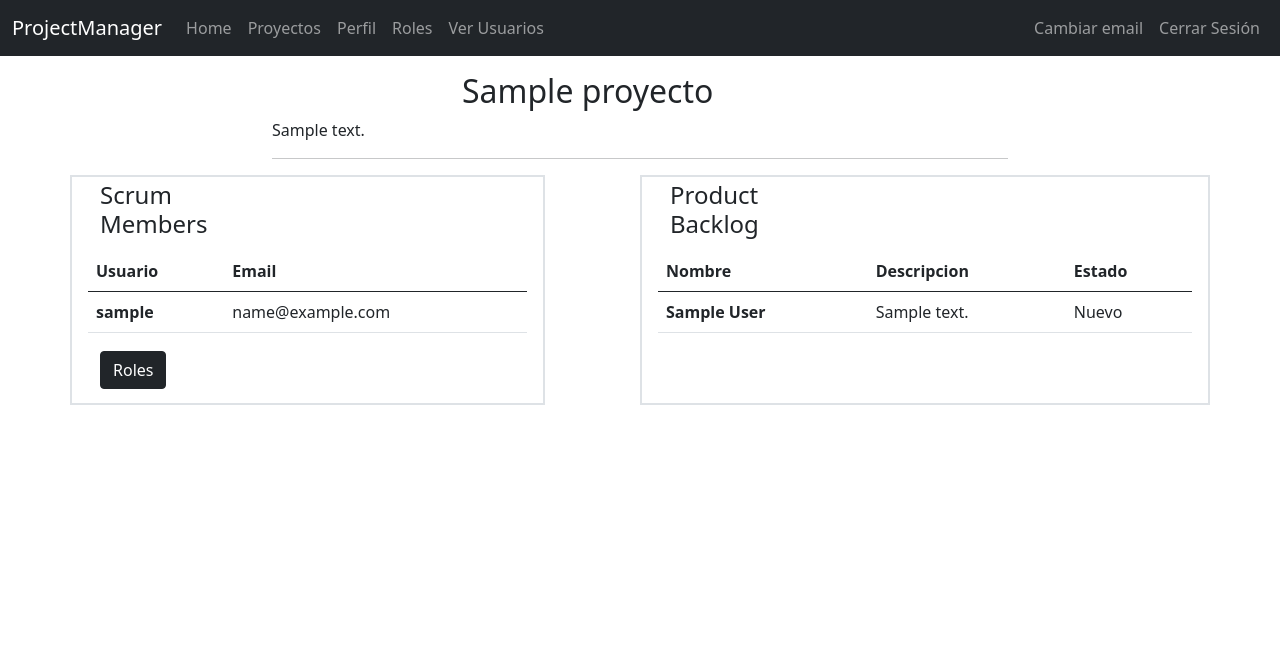
After one commit to Giuli1297/scrum-kanban-pm, a Django app: a page that uses templates/proyecto/gestion_proyecto.html in a window 1280 px wide. The commit adds this page. Shown: the top 669 px of the page. Run offline with Django 3.2, Linux system fonts and the light colour scheme; a user stored in the database is signed in; tables that the repository leaves empty hold one stand-in row (values such as "Sample post").

Commit message:
Interfaz centralizada para proyecto part1

```diff
--- a/projectmanager/signals.py
+++ b/projectmanager/signals.py
@@ -56,6 +56,8 @@ def add_scrum_master_signal(sender, instance, created, **kwargs):
         add_obj_perm_to_group('scrum_master_' + instance.slug, 'importar_roles_proyecto', instance)
         add_obj_perm_to_group('scrum_master_' + instance.slug, 'modificar_roles_proyecto', instance)
         add_obj_perm_to_group('scrum_master_' + instance.slug, 'eliminar_roles_proyecto', instance)
+        add_obj_perm_to_group('scrum_master_' + instance.slug, 'agregar_smember', instance)
+        add_obj_perm_to_group('scrum_master_' + instance.slug, 'crear_user_stories', instance)
         add_perm_to_group('scrum_master_' + instance.slug, 'ver_proyectos')
         add_user_to_obj_group(instance.scrum_master, 'scrum_master_' + instance.slug)
         add_obj_perm_to_group('scrum_member_' + instance.slug, 'ver_proyecto', instance)
@@ -70,6 +72,8 @@ def add_scrum_master_signal(sender, instance, created, **kwargs):
         add_obj_perm_to_group('Administrador', 'importar_roles_proyecto', instance)
         add_obj_perm_to_group('Administrador', 'modificar_roles_proyecto', instance)
         add_obj_perm_to_group('Administrador', 'eliminar_roles_proyecto', instance)
+        add_obj_perm_to_group('Administrador', 'agregar_smember', instance)
+        add_obj_perm_to_group('Administrador', 'crear_user_stories', instance)
     else:
         remove_all_users_from_obj_group('scrum_master_' + instance.slug)
         add_user_to_obj_group(instance.scrum_master, 'scrum_master_' + instance.slug)
--- a/projectmanager/urls.py
+++ b/projectmanager/urls.py
@@ -21,8 +21,9 @@ urlpatterns = [
     # URLS DE PROYECTO
     path('proyectos/listar/', views.ProyectoView.as_view(), name="proyecto_listar"),
     path('proyectos/crear/', views.ProyectoCreate.as_view(), name="proyecto_crear"),
+    path('proyectos/<slug:slug>/gestionar/', views.GestionProyectoView.as_view(), name='proyecto_gestion'),
     path('proyectos/<slug:slug>/editar/', views.ProyectoUpdate.as_view(), name="proyecto_editar"),
-    path('proyectos/<slug:slug>/editarsm/', views.ProyectoSMUpdate.as_view(), name="proyecto_editar_sm"),
+    path('proyectos/<slug:slug>/editarsm/', views.AgregarSMember.as_view(), name="proyecto_agregar_sm"),
     path('proyectos/<slug:slug>/iniciar/', views.ProyectoIniciarView.as_view(), name="proyecto_iniciar"),
     path('proyectos/<slug:slug>/roles/', views.CrearRolProyecto.as_view(), name='proyecto_rol'),
     path('proyectos/<slug:slug>/roles/importar/', views.ImportarRolProyecto.as_view(),
--- a/projectmanager/views.py
+++ b/projectmanager/views.py
@@ -30,7 +30,6 @@ from .utils import account_activation_token, add_user_to_obj_group, add_perm_to_
 from guardian.shortcuts import get_perms
 # Create your views here.
 from projectmanager.models import *
-
 
 from django.http import JsonResponse
 from django.urls import reverse_lazy
@@ -197,7 +196,27 @@ class ProyectoUpdate(UserAccessMixin, UpdateView):
     success_url = reverse_lazy('proyecto_listar')  # Redireccionar
 
 
-class ProyectoSMUpdate(UserAccessMixin, UpdateView):
+class GestionProyectoView(UserAccessMixin, View):
+    """
+        Vista Que Administra la pantalla de gestion de proyecto
+    """
+    raise_exception = False
+    permission_required = ()
+    permission_denied_message = "You don't have permissions"
+    redirect_field_name = 'next'
+
+    def get(self, request, slug, *args, **kwargs):
+        proyecto = Proyecto.objects.get(slug=slug)
+        if not request.user.has_perms(('projectmanager.ver_proyecto',), proyecto):
+            messages.error(request, "No tienes permisos para eso")
+            return redirect('/')
+        context = {
+            'proyecto': proyecto
+        }
+        return render(request, 'proyecto/gestion_proyecto.html', context)
+
+
+class AgregarSMember(UserAccessMixin, UpdateView):
     """
     Vista basada en clase el sirve para editar un proyecto nuevo por parte del SM
 
@@ -428,7 +447,7 @@ class EliminarRolUser(UserAccessMixin, UpdateView):
     success_url = reverse_lazy('list_user')
 
 
-#VISTAS DE  USERS STORYS
+# VISTAS DE  USERS STORYS
 
 class UserStoryCreate(View):
     '''
@@ -440,16 +459,18 @@ class UserStoryCreate(View):
     al cual pertenece
 
     '''
-    def get (self,request,slug,*args,**kwargs):
+
+    def get(self, request, slug, *args, **kwargs):
         proyecto = Proyecto.objects.get(slug=slug)
-        US=UserStory.objects.all()
-        form=ProyectoUs()
-        context= {
-            'form':form,
-            'proyecto':proyecto,
-            'US':US
+        US = UserStory.objects.all()
+        form = ProyectoUs()
+        context = {
+            'form': form,
+            'proyecto': proyecto,
+            'US': US
         }
-        return render  (request,'UserStory/crearUS.html',context)
+        return render(request, 'UserStory/crearUS.html', context)
+
     def post(self, request, slug, *args, **kwargs):
         proyecto = Proyecto.objects.get(slug=slug)
         form = ProyectoUs(request.POST)
@@ -457,28 +478,30 @@ class UserStoryCreate(View):
         if form.is_valid():
             nombre = form.cleaned_data['nombre']
             descripcion = form.cleaned_data['descripcion']
-            US=UserStory.objects.create(nombre=nombre,descripcion=descripcion,proyecto=proyecto)
+            US = UserStory.objects.create(nombre=nombre, descripcion=descripcion, proyecto=proyecto)
             US.save()
             messages.success(request, "User Story Creado Correctamente!")
         else:
             messages.error(request, "Un Error a ocurrido")
         return redirect('create_us', slug=slug)
+
+
 class UserStoryUpdate(View):
-    def get (self,request,slug,pk,*args,**kwargs):
+    def get(self, request, slug, pk, *args, **kwargs):
         proyecto = Proyecto.objects.get(slug=slug)
-        US=UserStory.objects.all()
-        US2=UserStory.objects.get(pk=pk)
-        form=ProyectoUs( initial={'nombre': US2.nombre,
-                     'descripcion': US2.descripcion,
+        US = UserStory.objects.all()
+        US2 = UserStory.objects.get(pk=pk)
+        form = ProyectoUs(initial={'nombre': US2.nombre,
+                                   'descripcion': US2.descripcion,
                                    })
-        context= {
-            'form':form,
-            'proyecto':proyecto,
-            'US2':US2
+        context = {
+            'form': form,
+            'proyecto': proyecto,
+            'US2': US2
         }
-        return render  (request,'UserStory/UpdateUs.html',context)
+        return render(request, 'UserStory/UpdateUs.html', context)
 
-    def post(self, request,slug,pk, *args, **kwargs):
+    def post(self, request, slug, pk, *args, **kwargs):
         proyecto = Proyecto.objects.get(slug=slug)
         US2 = UserStory.objects.get(pk=pk)
         form = ProyectoUs(request.POST)
@@ -486,13 +509,14 @@ class UserStoryUpdate(View):
         if form.is_valid():
             nombre = form.cleaned_data['nombre']
             descripcion = form.cleaned_data['descripcion']
-            US2.nombre=nombre
-            US2.descripcion=descripcion
+            US2.nombre = nombre
+            US2.descripcion = descripcion
             US2.save()
             messages.success(request, "User Story se actualizó Correctamente!")
         else:
             messages.error(request, "Un Error a ocurrido")
-        return redirect('create_us',slug=slug)
+        return redirect('create_us', slug=slug)
+
 
 class EliminarUs(View):
     def get(self, request, slug, pk, *args, **kwargs):
@@ -500,8 +524,6 @@ class EliminarUs(View):
         US.delete()
         messages.success(request, "Rol Eliminado")
         return redirect('create_us', slug=slug)
-
-
 
 
 class CrearRolProyecto(UserAccessMixin, View):
@@ -524,7 +546,6 @@ class CrearRolProyecto(UserAccessMixin, View):
             'proyecto': proyecto
         }
         return render(request, 'rol_proyecto/crear_rol.html', context)
-
 
     def post(self, request, slug, *args, **kwargs):
         proyecto = Proyecto.objects.get(slug=slug)
--- /dev/null
+++ b/templates/proyecto/gestion_proyecto.html
@@ -0,0 +1,112 @@
+{% extends "layout/base.html" %}
+{% load guardian_tags %}
+{% load projectmanager_extras %}
+{% block content %}
+    {% get_obj_perms request.user for proyecto as "proyecto_perms" %}
+<div class="row">
+    <div class="col-md-4"></div>
+    <div class="col-md-4">
+        <h2 class="mb-2">{{ proyecto.nombre }}</h2>
+    </div>
+    <div class="col-md-4"></div>
+</div>
+<div class="row">
+    <div class="col-md-2"></div>
+    <div class="col-md-8">
+        <p class="mb-2">{{ proyecto.descripcion }}</p>
+        <hr/>
+    </div>
+    <div class="col-md-2"></div>
+</div>
+<div class="row">
+    <div class="col-md-5 border border-2">
+        <div class="row m-1">
+            <div class="col-md-4">
+                <h4>Scrum Members</h4>
+            </div>
+            <div class="col-md-4"></div>
+            <div class="col-md-4">
+                {% if "agregar_smember" in proyecto_perms %}
+                    <a class="btn btn-dark" href="{% url 'proyecto_agregar_sm' proyecto.slug %}">Editar Scrum Members</a>
+                {% endif %}
+            </div>
+        </div>
+        <div class="row m-1">
+        <table class="table mb-2">
+          <thead>
+            <tr>
+              <th scope="col">Usuario</th>
+              <th scope="col">Email</th>
+            </tr>
+          </thead>
+          <tbody>
+            {% for scrum_member in proyecto.scrum_member.all %}
+                <tr>
+                  <th scope="row">{{ scrum_member.username }}</th>
+                  <td>{{ scrum_member.email }}</td>
+                </tr>
+            {% empty %}
+                <div class="mb-2">
+                    <p>No tienes Scrum Members, agregalos!</p>
+                </div>
+            {% endfor %}
+          </tbody>
+        </table>
+        <div style="margin-block: 10px" ><a class="btn btn-dark btn-flotante align-center" href="{% url 'proyecto_rol' proyecto.slug %}" >Roles</a></div>
+        </div>
+    </div>
+    <div class="col-md-1"></div>
+    <div class="col-md-6 border border-2">
+        <div class="row m-1">
+            <div class="col-md-4">
+                <h4>Product Backlog</h4>
+            </div>
+            <div class="col-md-4"></div>
+            <div class="col-md-4">
+                {% if "crear_user_stories" in proyecto_perms %}
+                    <a class="btn btn-dark" href="{% url 'create_us' proyecto.slug %}">Editar User Stories</a>
+                {% endif %}
+            </div>
+        </div>
+        <div class="row m-1">
+            <table class="table mb-2">
+              <thead>
+                <tr>
+                  <th scope="col">Nombre</th>
+                  <th scope="col">Descripcion</th>
+                  <th scope="col">Estado</th>
+                </tr>
+              </thead>
+              <tbody>
+                {% for ustory in proyecto.product_backlog.all %}
+                    <tr>
+                      <th scope="row">{{ ustory.nombre }}</th>
+                      <td>{{ ustory.descripcion }}</td>
+                      <td>{{ ustory.estado }}</td>
+                    </tr>
+                {% empty %}
+                    <div class="mb-2">
+                        <p>No tienes UserStories, agregalos!</p>
+                    </div>
+                {% endfor %}
+              </tbody>
+            </table>
+
+        </div>
+    </div>
+</div>
+<div class="row m-2">
+    <p>
+        {% if proyecto.estado != 'Cancelado' and request.user|has_group:"Administrador" %}
+            {% if proyecto.estado != 'Finalizado' %}
+                <a class="btn btn-dark" href="{% url 'proyecto_editar' proyecto.slug %}">Editar Proyecto</a>
+            {% endif %}
+        {% endif%}
+    </p>
+    <p>
+        {% if "iniciar_proyecto" in proyecto_perms %}
+            <a class="btn btn-dark" href="{% url 'proyecto_iniciar' proyecto.slug %}">Iniciar</a>
+        {% endif %}
+    </p>
+</div>
+{% endblock %}
```
Also changed, not shown: projectmanager/models.py (+24 -21 lines), templates/proyecto/detail.html (+3 -18 lines), templates/proyecto/proyecto_list.html (+1 -9 lines), projectmanager/migrations/0001_initial.py (added), projectmanager/migrations/0002_auto_20210915_1929.py (added), projectmanager/migrations/0003_alter_proyecto_options.py (added).
